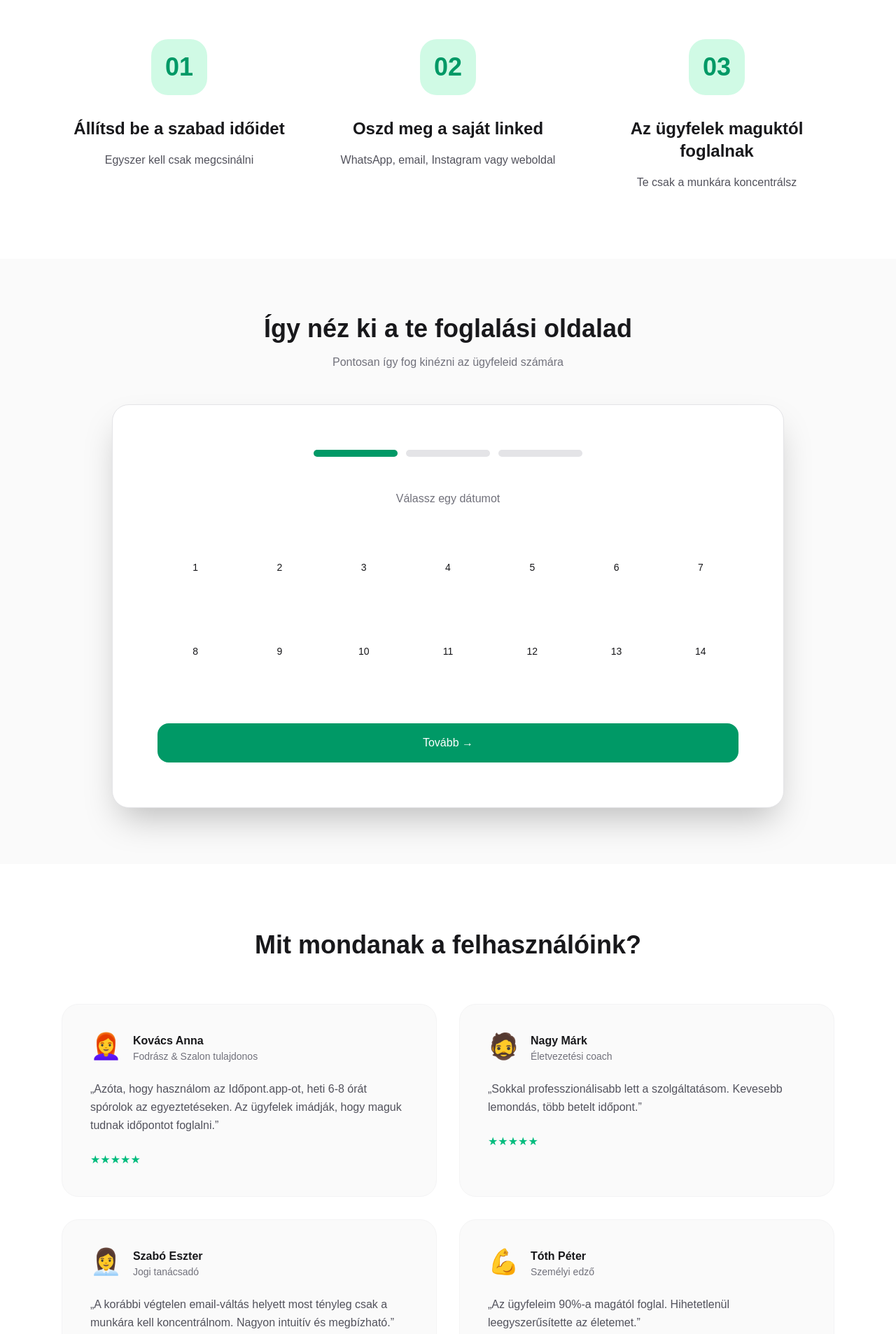
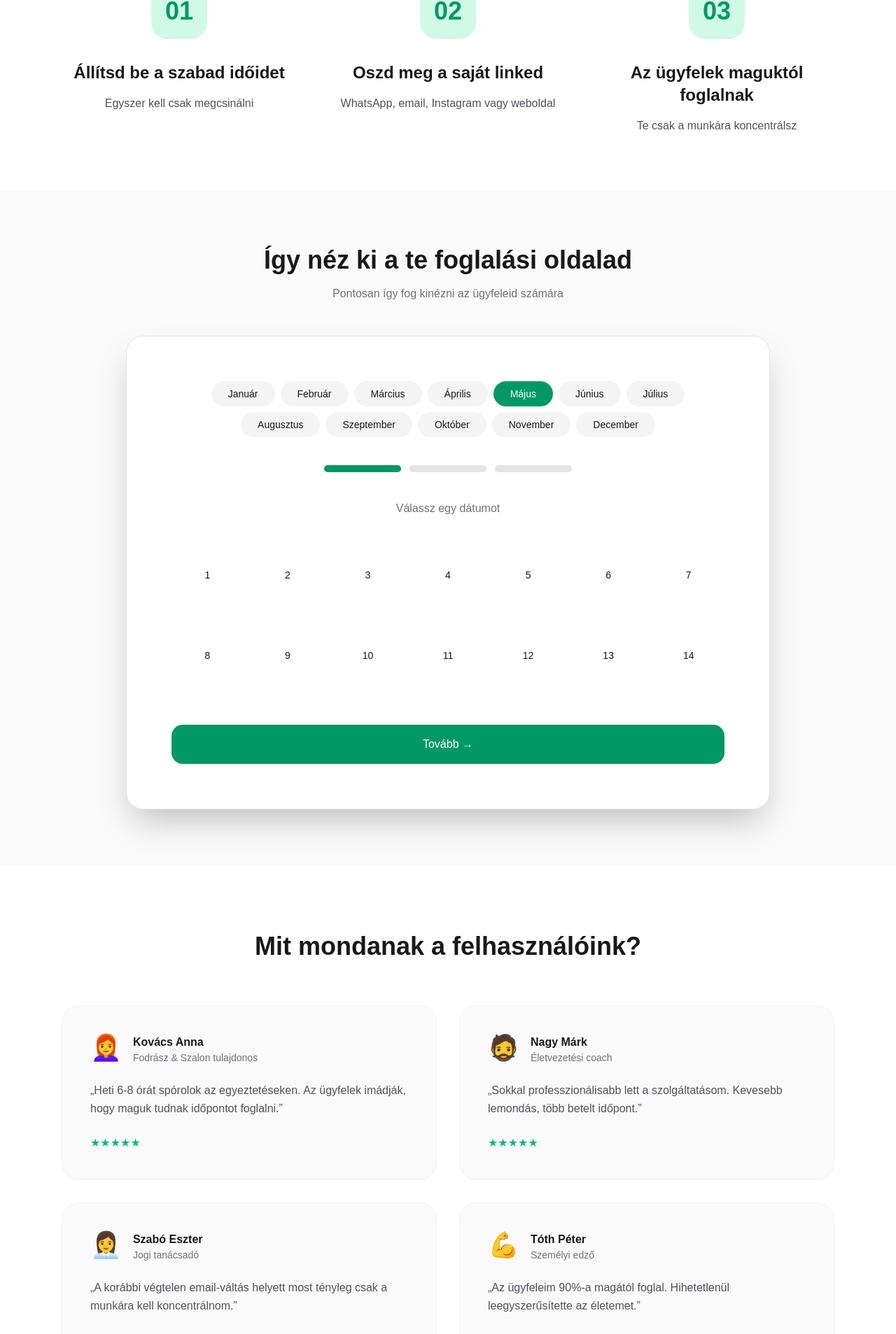
Before and after one commit to Keszil/calendarrr, a Next.js app: page / in a window 1280 px wide. Shown: the part 855-2762 px from the top of the page at 70% size. Built offline with nearby package versions, Linux system fonts and the light colour scheme.

Commit message:
Update page.js

```diff
--- a/app/page.js
+++ b/app/page.js
@@ -9,12 +9,15 @@ export default function Home() {
   const [step, setStep] = useState(1)
   const [selectedDate, setSelectedDate] = useState(null)
   const [selectedTime, setSelectedTime] = useState(null)
+  const [selectedMonth, setSelectedMonth] = useState(4) // Május alapértelmezett (0-index)
   const [loading, setLoading] = useState(false)
   const [isDark, setIsDark] = useState(false)
   const [isAnnual, setIsAnnual] = useState(true)
 
+  const months = ["Január", "Február", "Március", "Április", "Május", "Június", "Július", "Augusztus", "Szeptember", "Október", "November", "December"]
   const times = ['09:00', '10:00', '11:00', '13:00', '14:00', '15:00']
 
+  // Dark mode
   useEffect(() => {
     if (typeof document !== 'undefined') {
       isDark
@@ -71,41 +74,31 @@ export default function Home() {
   ], [isAnnual])
 
   const testimonials = [
-    {
-      name: "Kovács Anna",
-      role: "Fodrász & Szalon tulajdonos",
-      text: "Azóta, hogy használom az Időpont.app-ot, heti 6-8 órát spórolok az egyeztetéseken. Az ügyfelek imádják, hogy maguk tudnak időpontot foglalni.",
-      rating: 5,
-      avatar: "👩‍🦰"
-    },
-    {
-      name: "Nagy Márk",
-      role: "Életvezetési coach",
-      text: "Sokkal professzionálisabb lett a szolgáltatásom. Kevesebb lemondás, több betelt időpont.",
-      rating: 5,
-      avatar: "🧔"
-    },
-    {
-      name: "Szabó Eszter",
-      role: "Jogi tanácsadó",
-      text: "A korábbi végtelen email-váltás helyett most tényleg csak a munkára kell koncentrálnom. Nagyon intuitív és megbízható.",
-      rating: 5,
-      avatar: "👩‍💼"
-    },
-    {
-      name: "Tóth Péter",
-      role: "Személyi edző",
-      text: "Az ügyfeleim 90%-a magától foglal. Hihetetlenül leegyszerűsítette az életemet.",
-      rating: 5,
-      avatar: "💪"
-    }
+    { name: "Kovács Anna", role: "Fodrász & Szalon tulajdonos", text: "Heti 6-8 órát spórolok az egyeztetéseken. Az ügyfelek imádják, hogy maguk tudnak időpontot foglalni.", rating: 5, avatar: "👩‍🦰" },
+    { name: "Nagy Márk", role: "Életvezetési coach", text: "Sokkal professzionálisabb lett a szolgáltatásom. Kevesebb lemondás, több betelt időpont.", rating: 5, avatar: "🧔" },
+    { name: "Szabó Eszter", role: "Jogi tanácsadó", text: "A korábbi végtelen email-váltás helyett most tényleg csak a munkára kell koncentrálnom.", rating: 5, avatar: "👩‍💼" },
+    { name: "Tóth Péter", role: "Személyi edző", text: "Az ügyfeleim 90%-a magától foglal. Hihetetlenül leegyszerűsítette az életemet.", rating: 5, avatar: "💪" }
   ]
 
   return (
-    <main className="min-h-screen bg-white dark:bg-zinc-950 text-zinc-900 dark:text-zinc-100">
+    <main className="min-h-screen bg-white dark:bg-zinc-950 text-zinc-900 dark:text-zinc-100 relative overflow-hidden">
+
+      {/* Finom mozgó absztrakt háttér animáció */}
+      <div className="fixed inset-0 z-0 pointer-events-none">
+        <motion.div
+          animate={{ backgroundPosition: ['0% 50%', '100% 50%', '0% 50%'] }}
+          transition={{ duration: 50, repeat: Infinity, ease: "linear" }}
+          className="absolute inset-0 bg-[radial-gradient(at_25%_30%,rgba(16,185,129,0.09),transparent_55%)]"
+        />
+        <motion.div
+          animate={{ backgroundPosition: ['100% 40%', '0% 70%', '100% 40%'] }}
+          transition={{ duration: 60, repeat: Infinity, ease: "linear", delay: 12 }}
+          className="absolute inset-0 bg-[radial-gradient(at_75%_65%,rgba(16,185,129,0.07),transparent_60%)]"
+        />
+      </div>
 
       {/* NAVBAR */}
-      <header className="sticky top-0 z-50 bg-white dark:bg-zinc-950 border-b border-zinc-200 dark:border-zinc-800">
+      <header className="sticky top-0 z-50 bg-white/95 dark:bg-zinc-950/95 backdrop-blur-md border-b border-zinc-200 dark:border-zinc-800">
         <div className="max-w-7xl mx-auto px-8 py-5 flex justify-between items-center">
           <div className="flex items-center gap-3">
             <div className="w-9 h-9 bg-emerald-600 rounded-2xl flex items-center justify-center text-white font-bold text-2xl">I</div>
@@ -113,10 +106,7 @@ export default function Home() {
           </div>
 
           <div className="flex items-center gap-8">
-            <button
-              onClick={() => setIsDark(!isDark)}
-              className="text-2xl hover:text-emerald-600 transition-colors"
-            >
+            <button onClick={() => setIsDark(!isDark)} className="text-2xl hover:text-emerald-600 transition-colors">
               {isDark ? '☀️' : '🌙'}
             </button>
             <button className="font-medium hover:text-emerald-600 transition-colors">Bejelentkezés</button>
@@ -131,14 +121,13 @@ export default function Home() {
       </header>
 
       {/* HERO */}
-      <section className="pt-28 pb-24">
+      <section className="pt-28 pb-24 relative z-10">
         <div className="max-w-5xl mx-auto px-6 text-center">
           <h1 className="text-6xl md:text-7xl font-bold tracking-tighter leading-none mb-8">
             Időpontok egyeztetése<br />egyszerűen.
           </h1>
           <p className="text-2xl text-zinc-600 dark:text-zinc-400 max-w-3xl mx-auto mb-12">
             Küldj egy linket az ügyfeleidnek, és ők maguktól lefoglalják a legmegfelelőbb időpontot.
-            Te pedig több időt nyersz a valódi munkára.
           </p>
 
           <div className="flex flex-col sm:flex-row gap-4 justify-center">
@@ -152,13 +141,11 @@ export default function Home() {
               Hogyan működik?
             </button>
           </div>
-
-          <p className="mt-10 text-zinc-500">14 nap ingyen próba • Nincs kártya szükséges • Bármikor lemondható</p>
         </div>
       </section>
 
       {/* HOW IT WORKS */}
-      <section className="py-24 bg-white dark:bg-zinc-950">
+      <section className="py-20 bg-white dark:bg-zinc-950 relative z-10">
         <div className="max-w-6xl mx-auto px-6">
           <h2 className="text-4xl font-semibold text-center mb-16">Mindössze 3 lépés</h2>
           <div className="grid md:grid-cols-3 gap-12">
@@ -172,26 +159,43 @@ export default function Home() {
                   {item.num}
                 </div>
                 <h3 className="text-2xl font-semibold mb-4">{item.title}</h3>
-                <p className="text-zinc-600 dark:text-zinc-400 leading-relaxed">{item.desc}</p>
+                <p className="text-zinc-600 dark:text-zinc-400">{item.desc}</p>
               </div>
             ))}
           </div>
         </div>
       </section>
 
-      {/* NAGY BOOKING DEMO (az oldal felét foglalja el) */}
-      <section className="py-20 bg-zinc-50 dark:bg-zinc-900">
+      {/* NAGY DEMO SÁV (az oldal közepén, szélesebb) */}
+      <section className="py-20 bg-zinc-50 dark:bg-zinc-900 relative z-10">
         <div className="max-w-5xl mx-auto px-6">
           <h2 className="text-4xl font-semibold text-center mb-4">Így néz ki a te foglalási oldalad</h2>
           <p className="text-center text-zinc-500 mb-12">Pontosan így fog kinézni az ügyfeleid számára</p>
 
-          <div className="bg-white dark:bg-zinc-800 border border-zinc-200 dark:border-zinc-700 rounded-3xl shadow-2xl overflow-hidden mx-auto" style={{ maxWidth: '960px' }}>
+          <div className="bg-white dark:bg-zinc-800 border border-zinc-200 dark:border-zinc-700 rounded-3xl shadow-2xl overflow-hidden mx-auto" style={{ maxWidth: '920px' }}>
             <div className="p-12 md:p-16">
-              <div className="flex justify-center gap-3 mb-12">
+              {/* Hónap választó */}
+              <div className="flex justify-center flex-wrap gap-2 mb-10">
+                {months.map((month, idx) => (
+                  <button
+                    key={idx}
+                    onClick={() => setSelectedMonth(idx)}
+                    className={`px-6 py-2 text-sm rounded-full transition-all ${
+                      selectedMonth === idx
+                        ? 'bg-emerald-600 text-white'
+                        : 'bg-zinc-100 dark:bg-zinc-700 hover:bg-zinc-200 dark:hover:bg-zinc-600'
+                    }`}
+                  >
+                    {month}
+                  </button>
+                ))}
+              </div>
+
+              <div className="flex justify-center gap-3 mb-10">
                 {[1, 2, 3].map((s) => (
                   <div
                     key={s}
-                    className={`h-2.5 flex-1 max-w-[120px] rounded-full transition-all ${
+                    className={`h-2.5 flex-1 max-w-[110px] rounded-full transition-all ${
                       step >= s ? 'bg-emerald-600' : 'bg-zinc-200 dark:bg-zinc-700'
                     }`}
                   />
@@ -208,7 +212,9 @@ export default function Home() {
                           key={i}
                           onClick={() => setSelectedDate(i)}
                           className={`aspect-square rounded-2xl text-sm font-medium transition-all ${
-                            selectedDate === i ? 'bg-emerald-600 text-white' : 'hover:bg-zinc-100 dark:hover:bg-zinc-700 bg-white dark:bg-zinc-800 border border-transparent'
+                            selectedDate === i
+                              ? 'bg-emerald-600 text-white'
+                              : 'hover:bg-zinc-100 dark:hover:bg-zinc-700 bg-white dark:bg-zinc-800'
                           }`}
                         >
                           {i + 1}
@@ -230,7 +236,9 @@ export default function Home() {
                           key={t}
                           onClick={() => setSelectedTime(t)}
                           className={`py-4 rounded-2xl font-medium transition-all ${
-                            selectedTime === t ? 'bg-emerald-600 text-white' : 'border border-zinc-200 dark:border-zinc-700 hover:border-emerald-600'
+                            selectedTime === t
+                              ? 'bg-emerald-600 text-white'
+                              : 'border border-zinc-200 dark:border-zinc-700 hover:border-emerald-600'
                           }`}
                         >
                           {t}
@@ -266,7 +274,7 @@ export default function Home() {
       </section>
 
       {/* TESTIMONIALS */}
-      <section className="py-24 bg-white dark:bg-zinc-950">
+      <section className="py-24 bg-white dark:bg-zinc-950 relative z-10">
         <div className="max-w-6xl mx-auto px-6">
           <h2 className="text-4xl font-semibold text-center mb-16">Mit mondanak a felhasználóink?</h2>
           <div className="grid md:grid-cols-2 gap-8">
@@ -288,7 +296,7 @@ export default function Home() {
       </section>
 
       {/* PRICING */}
-      <section id="pricing" className="py-24 bg-zinc-50 dark:bg-zinc-900">
+      <section id="pricing" className="py-24 bg-zinc-50 dark:bg-zinc-900 relative z-10">
         <div className="max-w-6xl mx-auto px-6">
           <div className="text-center mb-16">
             <h2 className="text-4xl font-semibold mb-4">Válaszd ki a számodra tökéletes csomagot</h2>
@@ -361,7 +369,7 @@ export default function Home() {
       </section>
 
       {/* FINAL CTA */}
-      <section className="py-24 bg-emerald-600 text-white">
+      <section className="py-24 bg-emerald-600 text-white relative z-10">
         <div className="max-w-4xl mx-auto px-6 text-center">
           <h2 className="text-5xl font-semibold mb-6">Kezdj el időpontokat fogadni még ma</h2>
           <p className="text-xl mb-10 opacity-90">Csatlakozz több mint 1800 elégedett szakemberhez</p>
```
